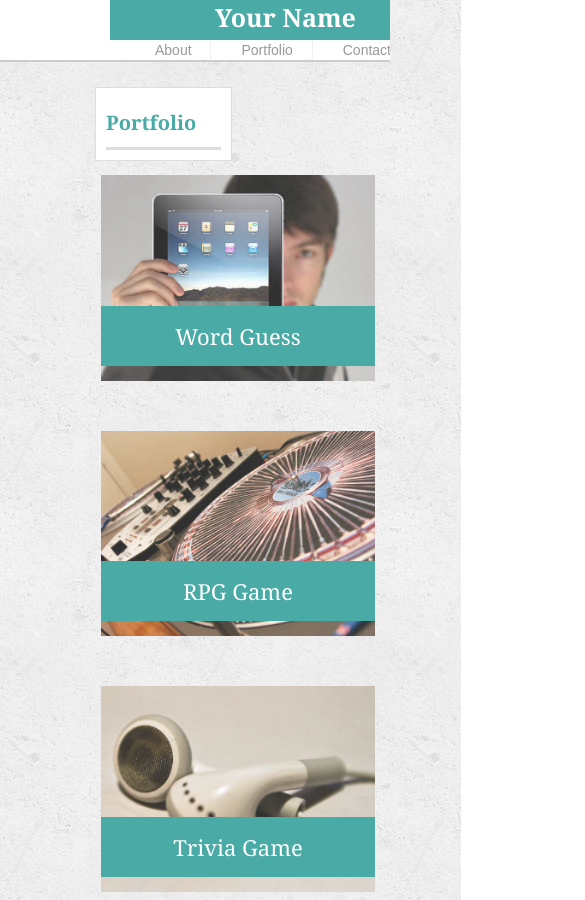
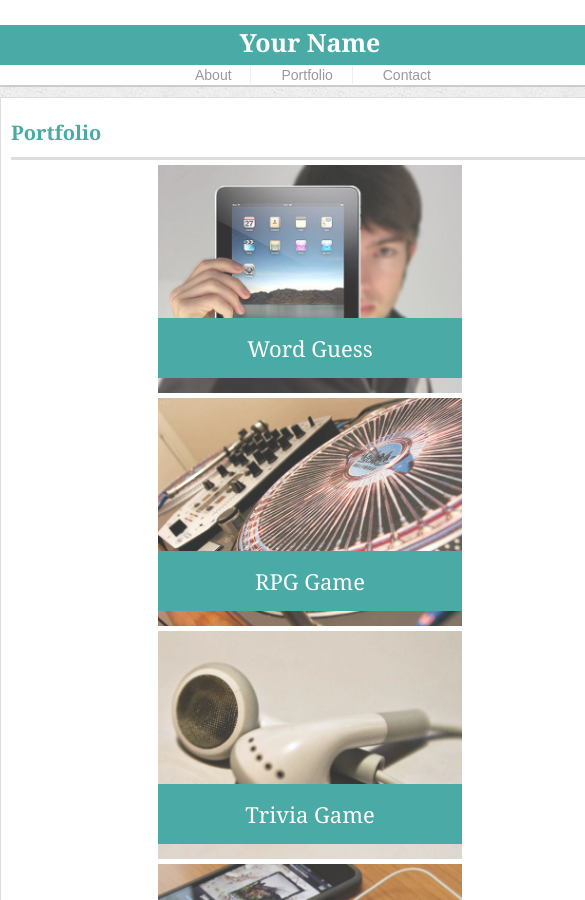
Before and after one commit to Jfondaco/Responsive-Portfolio, a plain HTML site: page portfolio.html in a window 390 px wide. Shown: the top 900 px of the page, 585 px wide, since content can reach past the window. Drawn offline with Linux system fonts and the light colour scheme.

Commit message:
fixing my mistakes :(

```diff
--- a/assets/css/style.css
+++ b/assets/css/style.css
@@ -217,6 +217,9 @@ body {
     background: #4aaaa5;
     border: 0 none;
   }
+
+
+
 /* 980 PX MEDIA QUERY START */
 @media only screen and (max-width: 980px) {
     body {
@@ -224,7 +227,7 @@ body {
 
     }
     nav{
-      margin-right:50px;
+      margin-right:150px;
     }
 
     #masthead{
@@ -243,7 +246,7 @@ body {
 
     .main-section{
       margin:25px;
-      padding:20px;
+
       height:80%;
     }
 
@@ -266,16 +269,25 @@ body {
     img{
       width:100%;
     }
-    .main-container{
+    #main-container{
       margin:10px;
       width:100%;
+      padding:0;
+      padding-top:10px;
+      margin-top:100px;
+
     }
     .container{
       margin-left:110px;
-      width:90%;
+      width:100%;
+
     }
     #masthead{
       width:100%;
+      padding-top:0;
+      margin-top:0;
+      top:0;
+
     }
 
     .auth-image{
@@ -283,7 +295,8 @@ body {
     }
 
     nav {
-      margin-right:50px;
+      margin-right:150px;
+      position:static;
     }
 
     ul{
@@ -294,9 +307,7 @@ body {
 }
 /* 768 PX MEDIA QUERY END */
 
-
-
-/* 650 PX MEDIA QUERY START */
+/* 640 PX MEDIA QUERY START */
 @media only screen and (max-width: 640px) {
   h1 {
       position: static;
@@ -306,7 +317,7 @@ body {
   }
 
   body{
-      display:block;
+    width:620px;
     margin:0px;
     padding:0px;
     font-size:14px;
@@ -322,6 +333,7 @@ body {
    height:40px;
    font-size:25px;
    line-height: 35px;
+   position:static;
   }
 
   #masthead{
@@ -338,10 +350,10 @@ body {
   }
   nav{
     padding:0;
+    padding-left:150px;
     position:static;
     float:none;
     padding-bottom:0;
-      margin-top: 0%;
     margin-bottom:0;
     width:100%;
     height:60px;
@@ -353,24 +365,42 @@ body {
     list-style-type:none;
   }
   .main-section{
-      float:none;
+
     padding:5px;
-      margin:15px;
-      width:90%;
+    margin:0px;
+    width:100%;
 
 
+  }
+
+  .container{
+    margin-left:0;
+    width:620px;
   }
 
   #main-container{
     padding-top:10px;
     margin:0;
+    padding-left:0px;
+    margin-left:0px;
   }
-    img.auth-image{
+  .work{
     float:none;
-      width:100%;
+    width:50%;
     padding:0;
     margin:0px;
+    left:25%;
+  }
 
+  h3{
+    position: absolute;
+
+  }
+
+
+
+  .work:nth-child(even){
+  margin-right: 5px;
   }
 }
 /* 640 MEDIA QUERY END */
```
Also changed, not shown: index.html (+1 -1 lines). Lines whose indentation alone changed are shown as unchanged.
